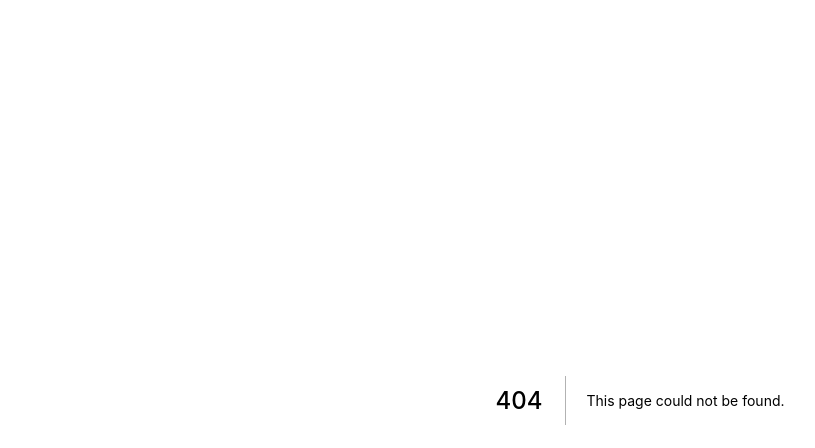
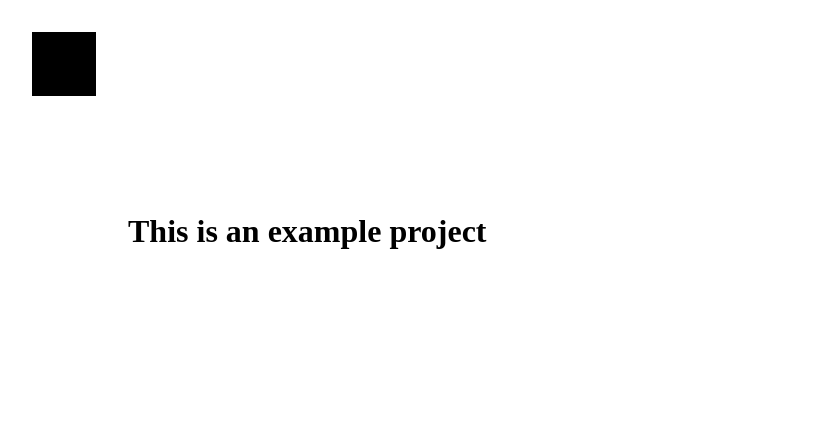
Before and after one commit to stevenorell/sn.portfolio, a Next.js app: page /projects/example-project in a window 1280 px wide. Before the commit this address had no page. Shown: the top 448 px of the page, without its empty margins (0-815 px from the left). Built offline with nearby package versions, Linux system fonts and the light colour scheme; a web font is replaced by a local one.

Commit message:
Updated Nextjs, added example portfolio page, set up routing structure

```diff
--- a/components/Header/index.js
+++ b/components/Header/index.js
@@ -1,13 +1,18 @@
 import styles from './styles.module.css'
+import Link from 'next/link'
 
 const Header = () => {
   return (
     <header className={styles.header}>
-      <h1 className={styles.logo}>
-        <span className="sr-only">
-          Steve Norell
-        </span>
-      </h1>
+      <Link href="/">
+        <a>
+          <h1 className={styles.logo}>
+            <span className="sr-only">
+              Steve Norell
+            </span>
+          </h1>
+        </a>
+      </Link>
     </header>
   )
 }
--- a/package.json
+++ b/package.json
@@ -9,9 +9,9 @@
     "lint": "next lint"
   },
   "dependencies": {
-    "next": "11.0.1",
-    "react": "17.0.2",
-    "react-dom": "17.0.2"
+    "next": "^12.1.5",
+    "react": "^18.0.0",
+    "react-dom": "^18.0.0"
   },
   "devDependencies": {
     "eslint": "7.30.0",
--- /dev/null
+++ b/pages/projects/example-project/index.js
@@ -0,0 +1,23 @@
+import Head from 'next/head'
+import Image from 'next/image'
+import styles from '../../index.module.css'
+
+import Header from '../../../components/Header'
+
+export default function ExampleProject() {
+  return (
+    <div className={styles.container}>
+      <Head>
+        <title>Steve Norell | Digital Creative Director</title>
+        <meta name="description" content="Digital Creative Director, UX Designer, and Front-end Developer in Boise, ID" />
+        <link rel="icon" href="/favicon.ico" />
+      </Head>
+
+      <Header />
+
+      <main className={styles.main}>
+        <h1>This is an example project</h1>
+      </main>
+    </div>
+  )
+}
```
Also changed, not shown: pages/index.js (+7 -0 lines), 1 other file (tests, documents, lock files or other folders).
